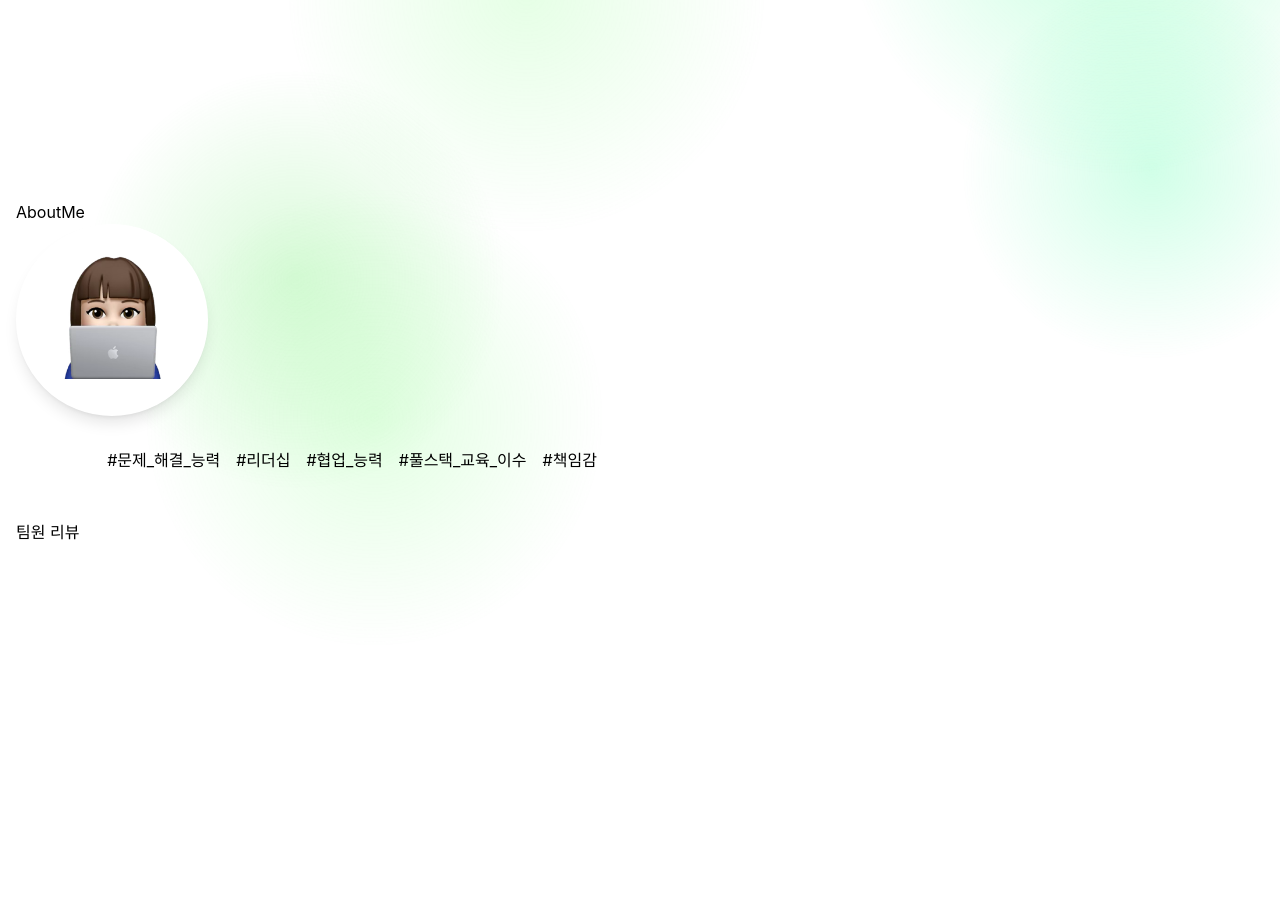
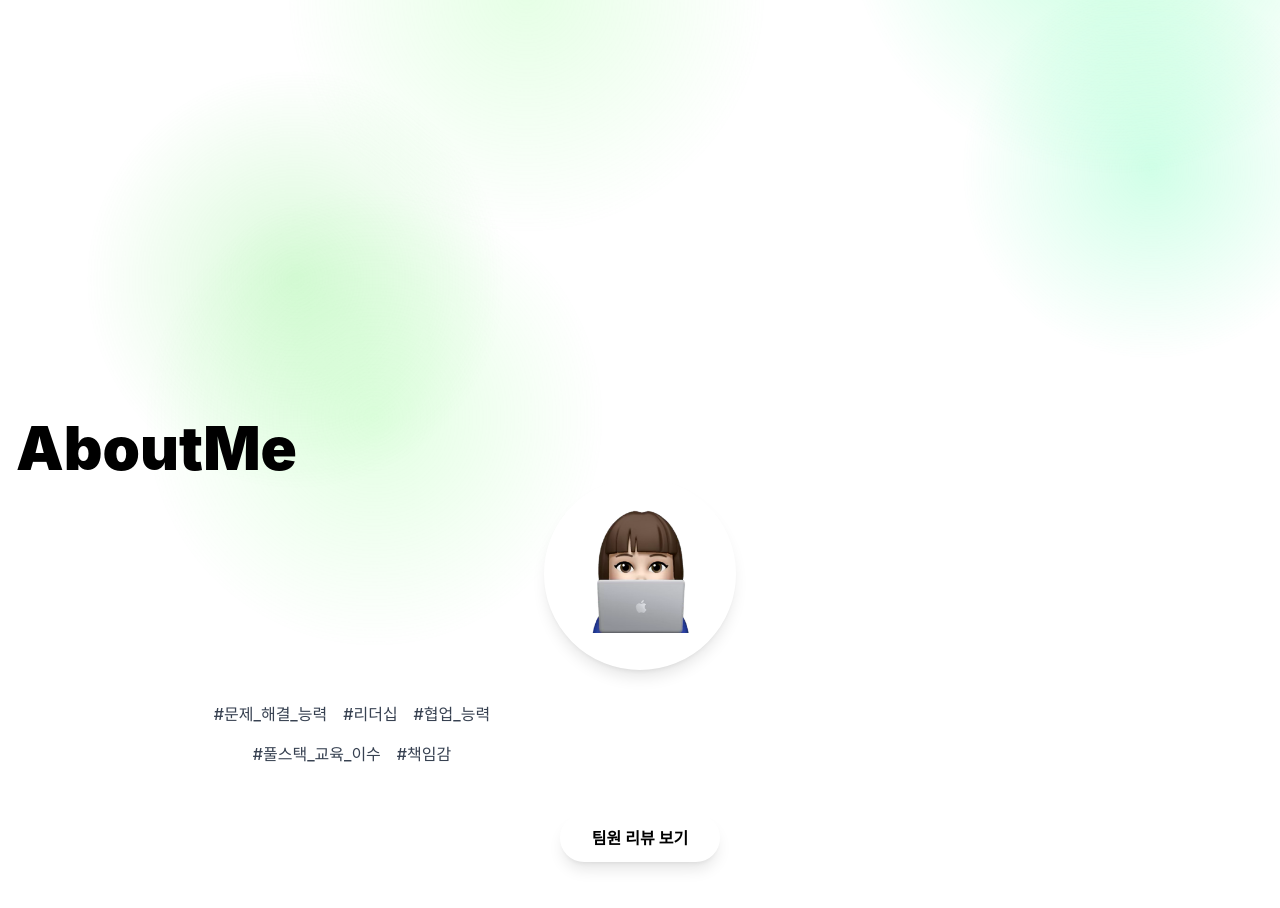
Before and after one commit to my2min0/portfolio, a React (Create React App) app: page / in a window 1280 px wide. Shown: the part 680-1588 px from the top of the page. Built offline with nearby package versions, Linux system fonts and the light colour scheme; the HTML template or start-up script is replaced by a standard one.

Commit message:
임시 모달 생성 및 AboutMe에 모달 오픈 기능, 해시태그 개행

```diff
--- a/src/components/sections/AboutMe.js
+++ b/src/components/sections/AboutMe.js
@@ -1,4 +1,5 @@
 import React, { useState } from "react";
+import TeamReviewModal from "./TeamReviewModal";
 
 const AboutMe = () => {
     const [ isHovered, setIsHovered ] = useState(false);
@@ -21,31 +22,57 @@ const AboutMe = () => {
     }
 
     return (
-        <div className="min-h-screen flex flex-col item-center pt-20 px-4">
-            <h1>AboutMe</h1>
+        <div className="min-h-screen lg:min-h-[120vh] flex flex-col item-center justify-center pt-20 px-4">
+            <h1 className="text-4xl lg:text-6xl font-black">AboutMe</h1>
             {/* 프로필 사진 */}
-            <div className="relative mb-8">
+            <div className="relative mb-8 flex justify-center">
                 <div className="w-48 h-48 rounded-full overflow-hidden border-4 border-white shadow-lg bg-white">
-                    <img src={isHovered ? "/images/Happy-Profile.png" : "/images/Temp-Profile.png" }alt="Profile" className="w-full h-full object-cover"/>
+                    <img src={isHovered ? "/images/Happy-Profile.png" : "/images/Temp-Profile.png" }alt="Profile" className="w-full h-full object-cover transition-all duration-300 ease-in-out"/>
                 </div>
             </div>
 
             {/* 해시태그 */}
             <div className="flex flex-wrap justify-center gap-4 mb-12 max-w-2xl">
-                {hashtags.map((tag, index) => (
-                    <span key={index}>{tag}</span>
-                ))}
+                <div className="flex flex-wrap justify-center gap-4">
+                    {/* 모바일은 개행 O 데스크탑은 개행 X */}
+                    <div className="flex gap-4 w-full justify-center">
+                        {hashtags.slice(0, 3).map((tag, index) => (
+                            <span
+                                key={index}
+                                className="text-gray-700 font-medium text-base"
+                            >
+                                {tag}
+                            </span>
+                        ))}
+                    </div>
+                    <div className="flex gap-4 w-full justify-center">
+                        {hashtags.slice(3, 5).map((tag, index) => (
+                            <span
+                                key={index}
+                                className="text-gray-700 font-medium text-base"
+                            >
+                                {tag}
+                            </span>
+                        ))}
+                    </div>
+                </div>
+
             </div>
 
             {/* 팀원 리뷰 버튼 */}
-            <div>
+            <div className="flex justify-center">
                 <button
                     onMouseEnter={() => setIsHovered(true)}
                     onMouseLeave={() => setIsHovered(false)}
+                    onClick={openModal}
+                    className="bg-white px-8 py-3 rounded-full font-semibold shadow-lg hover:shadow-xl transform hover:scale-105 transition-all duration-300"
                 >
-                    팀원 리뷰
+                    팀원 리뷰 보기
                 </button>
             </div>
+
+            {/* 팀원 리뷰 모달 */}
+            <TeamReviewModal isOpen={isModalOpen} onClose={closeModal} />
         </div>
     )
 }
--- /dev/null
+++ b/src/components/sections/TeamReviewModal.js
@@ -0,0 +1,24 @@
+import React from "react";
+
+const TeamReviewModal = ({ isOpen, onClose }) => {
+    if (!isOpen) return null;
+
+    return (
+        <div className="fixed inset-0 bg-black/50 backdrop-blur-sm flex items-center justify-center z-50">
+            <div className="bg-white rounded-2xl p-8 max-w-md w-full mx-4 shadow-2xl">
+            <h2 className="text-2xl font-bold text-gray-800 mb-4">팀원 리뷰</h2>
+            <p className="text-gray-600 mb-6">
+                여기에 팀원 리뷰 내용이 들어갈 예정입니다.
+            </p>
+            <button
+                onClick={onClose}
+                className="w-full px-4 py-2 bg-gray-200 hover:bg-gray-300 rounded-lg transition-colors duration-200"
+            >
+                닫기
+            </button>
+            </div>
+        </div>
+    );
+};
+
+export default TeamReviewModal;
```
